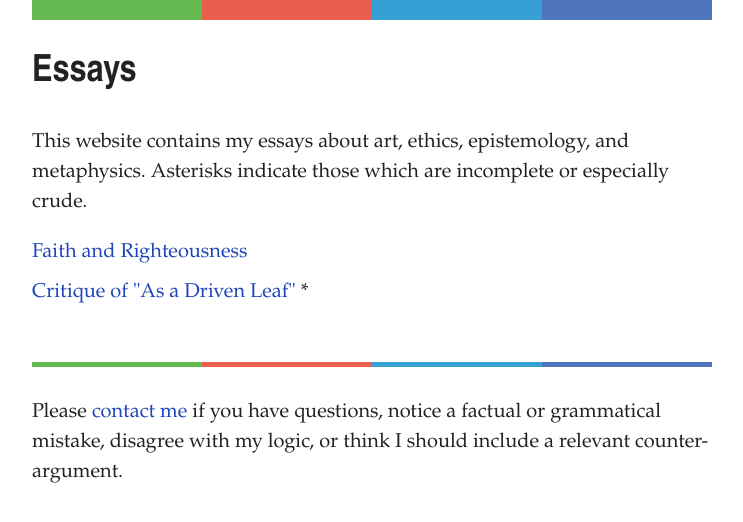
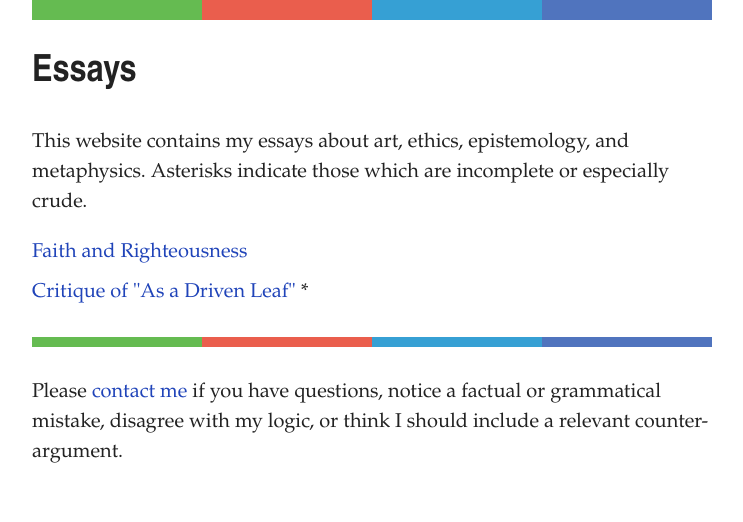
Before and after one commit to artsandmetaphysics/goodlifeodyssey, a Jekyll site: the page built from index.md, in a window 1280 px wide. Shown: the top 522 px of the page, without its empty margins (268-1011 px from the left). Built offline with Jekyll 4.4.1, drawn with Linux system fonts in a browser that asks for light colours.

Commit message:
Improve footer spacing
There was too much margin above it; also increase the footer svg height
so that it is an even integer value at all responsive sizes.

```diff
--- a/_layouts/basic.html
+++ b/_layouts/basic.html
@@ -55,10 +55,10 @@
       }
       footer {
         display: block;
-        margin-top: 2.0rem;
+        margin-top: 1.0rem;
       }
       footer > svg {
-        height: 0.25rem;
+        height: 0.5rem;
       }
       h1, h2, h3 {
         font-family: 'Helvetica Neue Condensed Bold', 'Arial Narrow', Arial, sans-serif;
```
